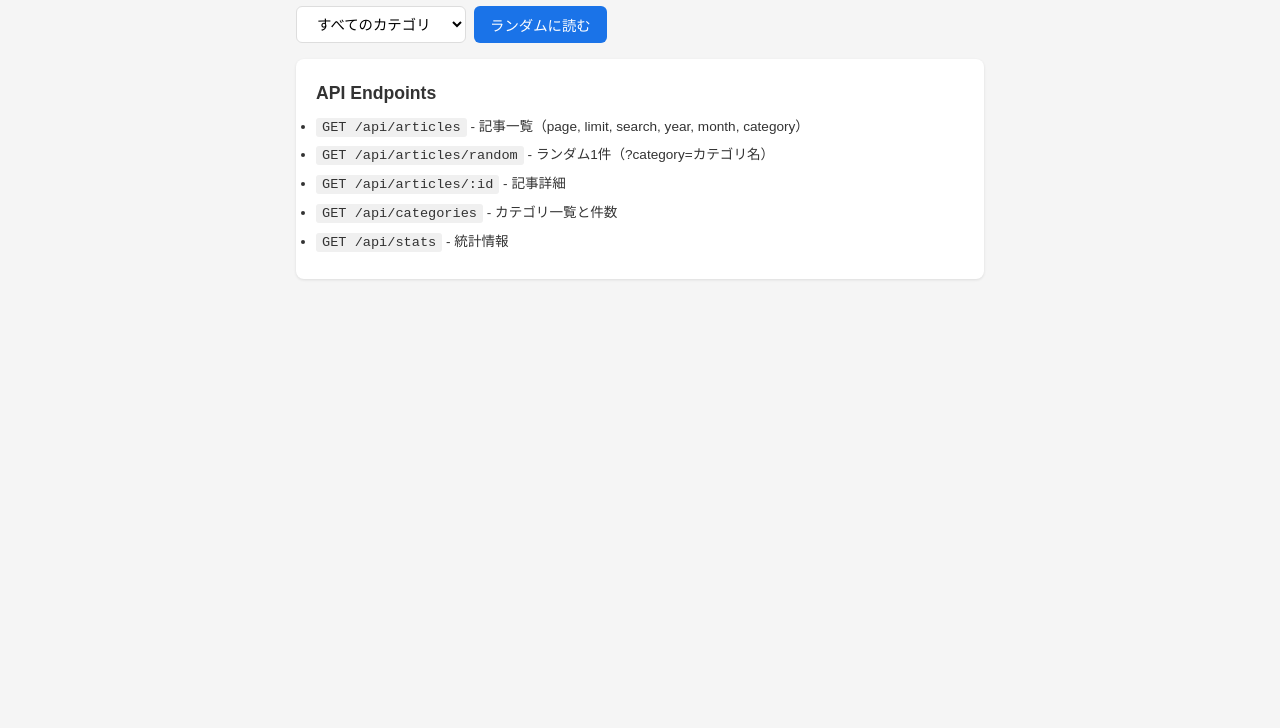
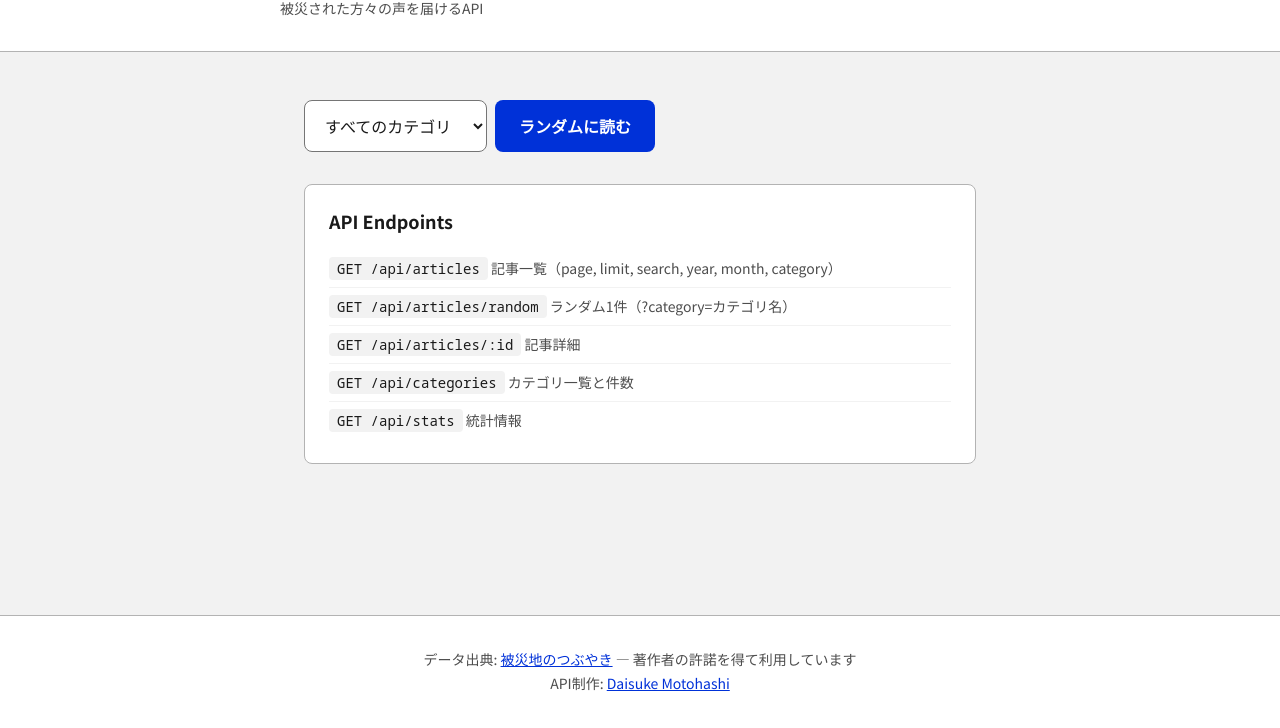
Before and after one commit to motohasystem/hisaichi-tweets-api, a website: page public/index.html in a window 1280 px wide. Shown: the part 72-800 px from the top of the page. Drawn offline with Linux system fonts and the light colour scheme; no server answers.

Commit message:
feature: index.htmlのスタイルを改善し、APIの概要を追加

```diff
--- a/public/index.html
+++ b/public/index.html
@@ -4,55 +4,323 @@
   <meta charset="UTF-8">
   <meta name="viewport" content="width=device-width, initial-scale=1.0">
   <title>被災地のつぶやき API</title>
+  <link rel="preconnect" href="https://fonts.googleapis.com">
+  <link rel="preconnect" href="https://fonts.gstatic.com" crossorigin>
+  <link href="https://fonts.googleapis.com/css2?family=Noto+Sans+JP:wght@400;700&family=Noto+Sans+Mono:wght@400&display=swap" rel="stylesheet">
   <style>
-    * { margin: 0; padding: 0; box-sizing: border-box; }
-    body { font-family: "Hiragino Kaku Gothic ProN", "Noto Sans JP", sans-serif; background: #f5f5f5; color: #333; line-height: 1.6; }
-    .container { max-width: 720px; margin: 0 auto; padding: 24px 16px; }
-    h1 { font-size: 1.5rem; margin-bottom: 16px; }
-    .card { background: #fff; border-radius: 8px; padding: 20px; margin-bottom: 16px; box-shadow: 0 1px 3px rgba(0,0,0,0.1); }
-    .card h2 { font-size: 1.1rem; margin-bottom: 8px; }
-    .quote { font-size: 1rem; margin-bottom: 12px; white-space: pre-wrap; }
-    .meta { font-size: 0.85rem; color: #666; }
-    .category-tag { display: inline-block; background: #e8f0fe; color: #1a73e8; padding: 2px 10px; border-radius: 12px; font-size: 0.8rem; margin-right: 8px; }
-    .controls { display: flex; gap: 8px; flex-wrap: wrap; margin-bottom: 16px; }
-    select, button { padding: 8px 16px; border: 1px solid #ddd; border-radius: 6px; font-size: 0.9rem; background: #fff; cursor: pointer; }
-    button { background: #1a73e8; color: #fff; border: none; }
-    button:hover { background: #1557b0; }
-    .endpoints { font-size: 0.85rem; }
-    .endpoints code { background: #f0f0f0; padding: 2px 6px; border-radius: 3px; }
-    .endpoints li { margin-bottom: 6px; }
+    :root {
+      /* プライマリー */
+      --primary: #0031d8;
+      --primary-hover: #0017c1;
+      --primary-light: #e8f1fe;
+
+      /* テキスト */
+      --text-body: #1a1a1a;
+      --text-sub: #4d4d4d;
+      --text-description: #757575;
+
+      /* 背景 */
+      --bg-primary: #ffffff;
+      --bg-secondary: #f2f2f2;
+
+      /* ボーダー */
+      --border-default: #b3b3b3;
+      --border-field: #757575;
+
+      /* リンク */
+      --link-default: #0031d8;
+      --link-visited: #8b008b;
+      --link-hover: #3460fb;
+      --link-focus-bg: #ffd43d;
+      --link-focus-outline: #000000;
+
+      /* エレベーション */
+      --elevation-1: 0 2px 8px 1px rgba(0,0,0,0.1), 0 1px 5px 0 rgba(0,0,0,0.3);
+
+      /* フォント */
+      --font-sans: 'Noto Sans JP', -apple-system, BlinkMacSystemFont, sans-serif;
+      --font-mono: 'Noto Sans Mono', monospace;
+    }
+
+    *, *::before, *::after { margin: 0; padding: 0; box-sizing: border-box; }
+
+    body {
+      font-family: var(--font-sans);
+      font-size: 1rem;
+      font-weight: 400;
+      line-height: 1.7;
+      color: var(--text-body);
+      background: var(--bg-secondary);
+      -webkit-font-smoothing: antialiased;
+    }
+
+    @media (prefers-reduced-motion: reduce) {
+      *, *::before, *::after { transition: none !important; }
+    }
+
+    /* ===== Layout ===== */
+    .page { min-height: 100dvh; display: flex; flex-direction: column; }
+
+    header {
+      background: var(--bg-primary);
+      border-bottom: 1px solid var(--border-default);
+      padding: 24px 16px;
+    }
+
+    .header-inner {
+      max-width: 720px;
+      margin: 0 auto;
+    }
+
+    header h1 {
+      font-size: 1.5rem;
+      font-weight: 700;
+      line-height: 1.4;
+      letter-spacing: 0.02em;
+    }
+
+    header p {
+      margin-top: 4px;
+      font-size: 0.875rem;
+      color: var(--text-sub);
+      line-height: 1.5;
+    }
+
+    main {
+      flex: 1;
+      max-width: 720px;
+      width: 100%;
+      margin: 0 auto;
+      padding: 32px 16px;
+    }
+
+    @media (min-width: 768px) {
+      header { padding: 32px 24px; }
+      main { padding: 48px 24px; }
+    }
+
+    /* ===== Controls ===== */
+    .controls {
+      display: flex;
+      gap: 8px;
+      flex-wrap: wrap;
+      margin-bottom: 32px;
+    }
+
+    select {
+      font-family: var(--font-sans);
+      font-size: 1rem;
+      line-height: 1.0;
+      padding: 12px 16px;
+      border: 1px solid var(--border-field);
+      border-radius: 8px;
+      background: var(--bg-primary);
+      color: var(--text-body);
+      cursor: pointer;
+      min-height: 48px;
+    }
+
+    select:focus {
+      outline: 2px solid var(--link-focus-outline);
+      background-color: var(--link-focus-bg);
+    }
+
+    .btn-primary {
+      font-family: var(--font-sans);
+      font-size: 1rem;
+      font-weight: 700;
+      line-height: 1.0;
+      padding: 12px 24px;
+      min-height: 48px;
+      min-width: 136px;
+      border: none;
+      border-radius: 8px;
+      background: var(--primary);
+      color: #ffffff;
+      cursor: pointer;
+      transition: background 0.15s ease;
+    }
+
+    .btn-primary:hover { background: var(--primary-hover); }
+
+    .btn-primary:focus {
+      outline: 2px solid var(--link-focus-outline);
+      outline-offset: 2px;
+      background-color: var(--link-focus-bg);
+      color: var(--text-body);
+    }
+
+    /* ===== Article Card ===== */
+    .article-card {
+      background: var(--bg-primary);
+      border: 1px solid var(--border-default);
+      border-radius: 8px;
+      padding: 24px;
+      margin-bottom: 32px;
+      box-shadow: var(--elevation-1);
+    }
+
+    .article-card h2 {
+      font-size: 1.25rem;
+      font-weight: 700;
+      line-height: 1.4;
+      margin-bottom: 16px;
+      color: var(--text-body);
+    }
+
+    .quote {
+      font-size: 1rem;
+      line-height: 1.7;
+      white-space: pre-wrap;
+      margin-bottom: 16px;
+      color: var(--text-body);
+    }
+
+    .meta {
+      display: flex;
+      align-items: center;
+      gap: 8px;
+      flex-wrap: wrap;
+    }
+
+    .category-tag {
+      display: inline-block;
+      background: var(--primary-light);
+      color: var(--primary);
+      font-size: 0.875rem;
+      font-weight: 700;
+      padding: 4px 12px;
+      border-radius: 624.9375rem;
+      line-height: 1.0;
+    }
+
+    .date {
+      font-size: 0.875rem;
+      color: var(--text-sub);
+    }
+
+    /* ===== Endpoints Section ===== */
+    .section-card {
+      background: var(--bg-primary);
+      border: 1px solid var(--border-default);
+      border-radius: 8px;
+      padding: 24px;
+    }
+
+    .section-card h2 {
+      font-size: 1.125rem;
+      font-weight: 700;
+      line-height: 1.4;
+      margin-bottom: 16px;
+      color: var(--text-body);
+    }
+
+    .endpoints {
+      list-style: none;
+      padding: 0;
+    }
+
+    .endpoints li {
+      font-size: 0.875rem;
+      line-height: 1.5;
+      padding: 8px 0;
+      border-bottom: 1px solid var(--bg-secondary);
+      color: var(--text-sub);
+    }
+
+    .endpoints li:last-child { border-bottom: none; }
+
+    .endpoints code {
+      font-family: var(--font-mono);
+      font-size: 0.875rem;
+      background: var(--bg-secondary);
+      padding: 2px 8px;
+      border-radius: 4px;
+      color: var(--text-body);
+    }
+
+    /* ===== Footer ===== */
+    footer {
+      background: var(--bg-primary);
+      border-top: 1px solid var(--border-default);
+      padding: 24px 16px;
+      text-align: center;
+    }
+
+    .footer-inner {
+      max-width: 720px;
+      margin: 0 auto;
+      font-size: 0.875rem;
+      line-height: 1.7;
+      color: var(--text-sub);
+    }
+
+    footer a {
+      color: var(--link-default);
+      text-decoration: underline;
+    }
+
+    footer a:visited { color: var(--link-visited); }
+
+    footer a:hover {
+      color: var(--link-hover);
+      text-decoration-thickness: 2px;
+    }
+
+    footer a:focus {
+      outline: 2px solid var(--link-focus-outline);
+      background-color: var(--link-focus-bg);
+    }
+
+    @media (min-width: 768px) {
+      footer { padding: 32px 24px; }
+    }
   </style>
 </head>
 <body>
-  <div class="container">
+  <div class="page">
+    <header>
+      <div class="header-inner">
         <h1>被災地のつぶやき</h1>
+        <p>被災された方々の声を届けるAPI</p>
+      </div>
+    </header>
 
+    <main>
       <div class="controls">
-      <select id="category">
+        <select id="category" aria-label="カテゴリを選択">
           <option value="">すべてのカテゴリ</option>
         </select>
-      <button id="randomBtn">ランダムに読む</button>
+        <button class="btn-primary" id="randomBtn" type="button">ランダムに読む</button>
       </div>
 
-    <div id="article" class="card" style="display:none;">
+      <article class="article-card" id="article" style="display:none;" aria-live="polite">
         <h2 id="articleTitle"></h2>
         <div class="quote" id="articleText"></div>
         <div class="meta">
           <span class="category-tag" id="articleCategory"></span>
-        <span id="articleDate"></span>
+          <span class="date" id="articleDate"></span>
         </div>
+      </article>
+
+      <section class="section-card" aria-labelledby="endpoints-heading">
+        <h2 id="endpoints-heading">API Endpoints</h2>
+        <ul class="endpoints">
+          <li><code>GET /api/articles</code> 記事一覧（page, limit, search, year, month, category）</li>
+          <li><code>GET /api/articles/random</code> ランダム1件（?category=カテゴリ名）</li>
+          <li><code>GET /api/articles/:id</code> 記事詳細</li>
+          <li><code>GET /api/categories</code> カテゴリ一覧と件数</li>
+          <li><code>GET /api/stats</code> 統計情報</li>
+        </ul>
+      </section>
+    </main>
+
+    <footer>
+      <div class="footer-inner">
+        データ出典: <a href="http://hisaichi.seesaa.net/" target="_blank" rel="noopener">被災地のつぶやき</a> — 著作者の許諾を得て利用しています<br>
+        API制作: <a href="https://motohasystem.kamiyama.club/" target="_blank" rel="noopener">Daisuke Motohashi</a>
       </div>
-
-    <div class="card">
-      <h2>API Endpoints</h2>
-      <ul class="endpoints">
-        <li><code>GET /api/articles</code> - 記事一覧（page, limit, search, year, month, category）</li>
-        <li><code>GET /api/articles/random</code> - ランダム1件（?category=カテゴリ名）</li>
-        <li><code>GET /api/articles/:id</code> - 記事詳細</li>
-        <li><code>GET /api/categories</code> - カテゴリ一覧と件数</li>
-        <li><code>GET /api/stats</code> - 統計情報</li>
-      </ul>
-    </div>
+    </footer>
   </div>
 
   <script>
```
Lines whose indentation alone changed are shown as unchanged.
